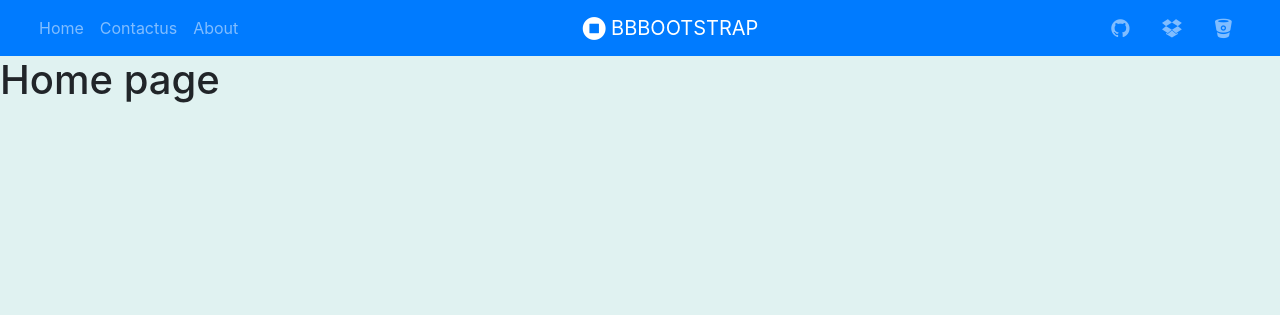
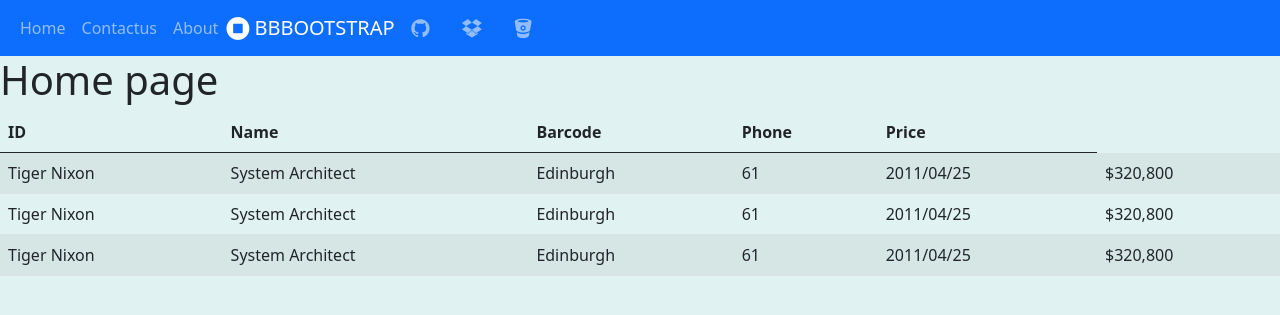
Before and after one commit to 1993palla/latest-app, a Flask app: page / in a window 1280 px wide. Shown: the top 315 px of the page. Run offline with Flask 2, Linux system fonts and the light colour scheme; some libraries are stand-ins or nearby versions.

Commit message:
Table created

```diff
--- a/templates/home.html
+++ b/templates/home.html
@@ -5,7 +5,8 @@
     <meta http-equiv="X-UA-Compatible" content="IE=edge">
     <meta name="viewport" content="width=device-width, initial-scale=1.0">
     <title>My First python application</title>
-    <link href="https://stackpath.bootstrapcdn.com/bootstrap/4.3.1/css/bootstrap.min.css" rel="stylesheet" id="bootstrap-css">
+    <link href="https://cdnjs.cloudflare.com/ajax/libs/twitter-bootstrap/5.0.1/css/bootstrap.min.css" rel="stylesheet" id="bootstrap-css">
+    <link href="https://cdn.datatables.net/1.10.25/css/dataTables.bootstrap5.min.css">
      <link href="ttps://cdnjs.cloudflare.com/ajax/libs/font-awesome/4.0.3/css/font-awesome.css" rel="stylesheet" >
 <script src="https://stackpath.bootstrapcdn.com/bootstrap/4.3.1/js/bootstrap.bundle.min.js"></script>
 <script src="https://cdnjs.cloudflare.com/ajax/libs/jquery/3.2.1/jquery.min.js"></script>
@@ -43,7 +44,40 @@
         <h1>
             Home page
         </h1>
-        <p>{{item_name}}</p>
+
+        <table id="example" class="table table-striped" style="width:100%">
+        <thead>
+            <tr>
+                <th>ID</th>
+                <th>Name</th>
+                <th>Barcode</th>
+                <th>Phone</th>
+                <th>Price</th>
+            </tr>
+        </thead>
+        <tbody>
+            {% for item in items_sec%}
+              <tr>
+                <td>Tiger Nixon</td>
+                <td>System Architect</td>
+                <td>Edinburgh</td>
+                <td>61</td>
+                <td>2011/04/25</td>
+                <td>$320,800</td>
+            </tr>
+            {% endfor %}
+
+
+            </tbody>
+        </table>
     </div>
+    <script src="https://cdn.datatables.net/1.10.25/js/jquery.dataTables.min.js"></script>
+    <script src="https://cdn.datatables.net/1.10.25/js/dataTables.bootstrap5.min.js"></script>
+
+    <script>
+    $(document).ready(function() {
+    $('#example').DataTable();
+} );
+    </script>
 </body>
 </html>
```
